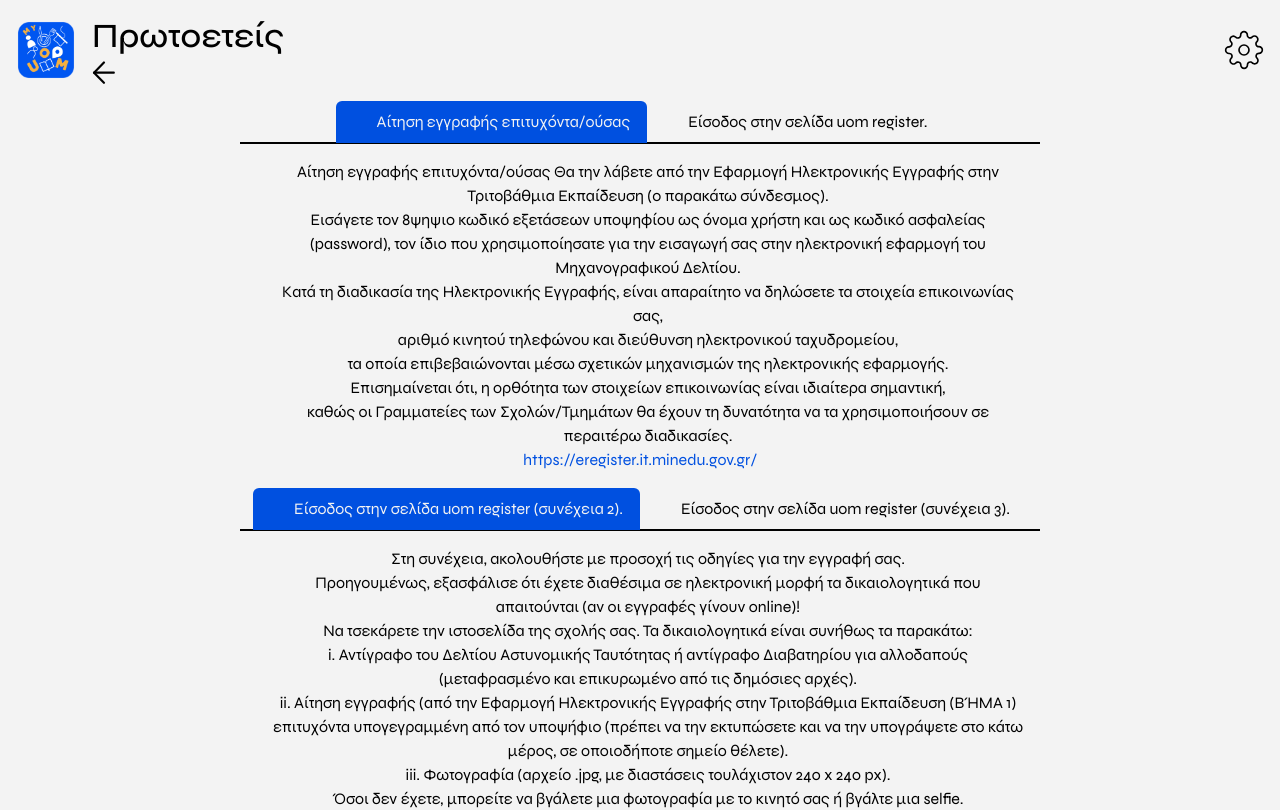
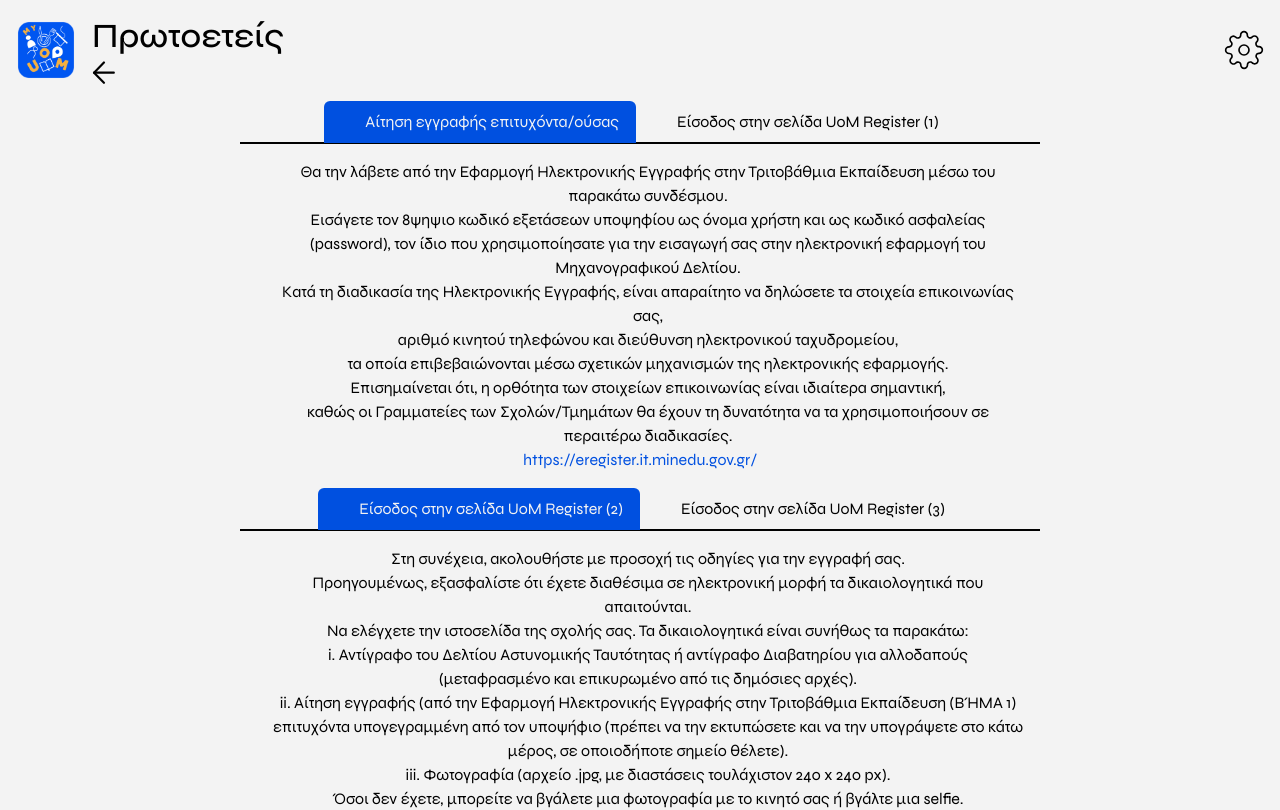
Before and after one commit to open-source-uom/myuom, a React (Create React App) app: page /firstyearinfo in a window 1280 px wide. Shown: the top 810 px of the page. Built offline with nearby package versions, Linux system fonts and the light colour scheme.

Commit message:
Fixed some issues

```diff
--- a/src/assets/FirstYearInfo.js
+++ b/src/assets/FirstYearInfo.js
@@ -3,7 +3,7 @@ const FirstYearInfo = [
     tab: "1",
     title: "Αίτηση εγγραφής επιτυχόντα/ούσας",
     content: [
-      "Αίτηση εγγραφής επιτυχόντα/ούσας Θα την λάβετε από την Εφαρμογή Ηλεκτρονικής Εγγραφής στην Τριτοβάθμια Εκπαίδευση (ο παρακάτω σύνδεσμος).",
+      "Θα την λάβετε από την Εφαρμογή Ηλεκτρονικής Εγγραφής στην Τριτοβάθμια Εκπαίδευση μέσω του παρακάτω συνδέσμου.",
       "Εισάγετε τον 8ψηψιο κωδικό εξετάσεων υποψηφίου ως όνομα χρήστη και ως κωδικό ασφαλείας (password), τον ίδιο που χρησιμοποίησατε για την εισαγωγή σας στην ηλεκτρονική εφαρμογή του Μηχανογραφικού Δελτίου.",
       "Κατά τη διαδικασία της Ηλεκτρονικής Εγγραφής, είναι απαραίτητο να δηλώσετε τα στοιχεία επικοινωνίας σας,",
       "αριθμό κινητού τηλεφώνου και διεύθυνση ηλεκτρονικού ταχυδρομείου,",
@@ -15,10 +15,10 @@ const FirstYearInfo = [
   },
   {
     tab: "2",
-    title: "Είσοδος στην σελίδα uom register.",
+    title: "Είσοδος στην σελίδα UoM Register (1)",
     content: [
-      "Εδώ χρησιμοποιείτε τα στοιχεία Κωδικός Υποψηφίου (θα το βρείτε στην κάρτα που δώσατε εξετάσεις αλλά και την αίτηση στο υπουργείο).",
-      "Αρχικά Υποψηφίου (τα 4 κεφαλαία αρχικά των ονομαστικών σου στοιχείων με τη σειρά: Επώνυμο, Όνομα, Πατρώνυμο, Μητρώνυμο) και ΑΜΚΑ.",
+      "Στο παρακάτω σύνδεσμο χρησιμοποιείτε τα στοιχεία Κωδικός Υποψηφίου (θα το βρείτε στην κάρτα που δώσατε εξετάσεις αλλά και την αίτηση στο υπουργείο).",
+      "Αρχικά Υποψηφίου (τα 4 κεφαλαία αρχικά των ονομαστικών σας στοιχείων με τη σειρά: Επώνυμο, Όνομα, Πατρώνυμο, Μητρώνυμο) και ΑΜΚΑ.",
       "Αφού εισέλθετε, θα εμφανιστούν τα στοιχεία σας.",
       "ΠΡΟΣΟΧΗ: Στην ένδειξη Ακαδημαϊκή πλατφόρμα της Google και συγκεκριμένα στα δύο πεδία γαλάζιου χρώματος,",
       "εμφανίζεται το Πανεπιστημιακό σας email και το συνθηματικό πρόσβασης (password).",
@@ -28,43 +28,42 @@ const FirstYearInfo = [
   },
   {
     tab: "1",
-    title: "Είσοδος στην σελίδα uom register (συνέχεια 2).",
+    title: "Είσοδος στην σελίδα UoM Register (2)",
     content: [
       "Στη συνέχεια, ακολουθήστε με προσοχή τις οδηγίες για την εγγραφή σας. ",
-      "Προηγουμένως, εξασφάλισε ότι έχετε διαθέσιμα σε ηλεκτρονική μορφή τα δικαιολογητικά που απαιτούνται (αν οι εγγραφές γίνουν online)!",
-      "Να τσεκάρετε την ιστοσελίδα της σχολής σας. Τα δικαιολογητικά είναι συνήθως τα παρακάτω:",
+      "Προηγουμένως, εξασφαλίστε ότι έχετε διαθέσιμα σε ηλεκτρονική μορφή τα δικαιολογητικά που απαιτούνται.",
+      "Να ελέγχετε την ιστοσελίδα της σχολής σας. Τα δικαιολογητικά είναι συνήθως τα παρακάτω:",
       "i. Αντίγραφο του Δελτίου Αστυνομικής Ταυτότητας ή αντίγραφο Διαβατηρίου για αλλοδαπούς (μεταφρασμένο και επικυρωμένο από τις δημόσιες αρχές).",
       "ii. Αίτηση εγγραφής (από την Εφαρμογή Ηλεκτρονικής Εγγραφής στην Τριτοβάθμια Εκπαίδευση (ΒΉΜΑ 1) επιτυχόντα υπογεγραμμένη από τον υποψήφιο (πρέπει να την εκτυπώσετε και να την υπογράψετε στο κάτω μέρος, σε οποιοδήποτε σημείο θέλετε).",
       "iii. Φωτογραφία (αρχείο .jpg, με διαστάσεις τουλάχιστον 240 x 240 px).",
       "Όσοι δεν έχετε, μπορείτε να βγάλετε μια φωτογραφία με το κινητό σας ή βγάλτε μια selfie.",
       " Για να επεξεργαστείτε την φωτογραφία μπορείτε χρησιμοποιήσετε κάποιο πρόγραμμα επεξεργασίας εικόνας όπως photoshop,",
       "gimp ή και online στον δεύτερο σύνδεσμο",
-      "iv. Υπεύθυνη Δήλωση ΜΗ εγγραφής σε άλλη Σχολή ή Τμήμα Τριτοβάθμιας Εκπαίδευσης."
+      "iv. Υπεύθυνη Δήλωση ΜΗ εγγραφής σε άλλη Σχολή ή Τμήμα Τριτοβάθμιας Εκπαίδευσης.",
     ],
-    links: [
-      "https://www.uom.gr/register",
-      "https://www.photopea.com/",
-    ],
+    links: ["https://www.uom.gr/register", "https://www.photopea.com/"],
   },
   {
     tab: "2",
-    title: "Είσοδος στην σελίδα uom register (συνέχεια 3).",
+    title: "Είσοδος στην σελίδα UoM Register (3)",
     content: [
-      "Την δήλωση αυτή μπορείτε να την εκτυπώσετε από τον παρακάτω σύνδεσμο και να πάτε να την υπογράψετε σε κάποιο ΚΕΠ.",
+      "Την δήλωση αυτή μπορείτε να την εκτυπώσετε από τον παρακάτω σύνδεσμο και να την υπογράψετε σε κάποιο ΚΕΠ.",
       "Επάνω συμπληρώνετε το τμήμα σας",
       "Εναλλακτικά μπορείτε να το κάνετε και μέσα από το gov.gr αρκεί να έχετε λογαριασμό τραπέζης ή λογαριασμό στην εφορία.",
       "Με αυτό τον τρόπο δεν χρειάζεται να πάτε στο ΚΕΠ.",
       "Συμπληρώστε το κείμενο: δεν είμαι εγγεγραμμένος/η σε άλλο Τμήμα ή Σχολή της Τριτοβάθμιας Εκπαίδευσης",
-      "ΠΡΟΣΟΧΗ: Τα αρχεία που θα στείλετε, ΝΑ ΤΑ ΔΙΠΛΟΤΣΕΚΑΡΕΤΕ πριν τα στείλετε. Δεν μπορείτε να τα διορθώσετε μετά.",
+      "ΠΡΟΣΟΧΗ: α είστε σίγουροι για τα αρχεία που θα στείλετε πριν τα στείλετε. Δεν μπορείτε να τα διορθώσετε μετά.",
       "Στην φόρμα εγγραφής (εάν οι εγγραφές θα είναι online αλλά μπορεί να γίνει και δια ζώσης) θα ζητηθούν",
       "ΑΡΙΘΜΟΣ ΜΗΤΡΩΟΥ ΑΡΡΕΝΩΝ (για άρρενες φοιτητές)",
       "ΤΟΠΟΣ ΜΗΤΡΩΟΥ ΑΡΡΕΝΩΝ (για άρρενες φοιτητές)",
       "ΑΡΙΘΜΟΣ ΔΗΜΟΤΟΛΟΓΙΟΥ (αναγράφεται στην πίσω όψη του δελτίου ταυτότητας, στο πεδίο ΔΗΜΟΤΗΣ) *",
       "ΤΟΠΟΣ ΔΗΜΟΤΟΛΟΓΙΟΥ (αναγράφεται στην πίσω όψη του δελτίου ταυτότητας, στο πεδίο ΔΗΜΟΤΗΣ) *",
-      "Στους αριθμούς, δέχεται μόνο αριθμούς. Μην βάζετε την / απλά ΜΟΝΟ τους αριθμούς.",
-      "Θα τα βρείτε όλα στην ταυτότητά σας και στο απολυτήριο λυκείου."
+      "Στους αριθμούς, δέχεται μόνο αριθμούς. Μην βάζετε την / απλά μόνο τους αριθμούς.",
+      "Θα τα βρείτε όλα στην ταυτότητά σας και στο απολυτήριο λυκείου.",
     ],
-    links: ["https://www.uom.gr/site/images/downloads/%CE%A5%CF%80%CE%B5%CF%8D%CE%B8%CF%85%CE%BD%CE%B7%20%CE%94%CE%AE%CE%BB%CF%89%CF%83%CE%B7%20%CE%9C%CE%B7%20%CE%B5%CE%B3%CE%B3%CF%81%CE%B1%CF%86%CE%AE%CF%82%20%CF%83%CE%B5%20%CE%AC%CE%BB%CE%BB%CE%B7%20%CE%A3%CF%87%CE%BF%CE%BB%CE%AE%20%CE%AE%20%CE%A4%CE%BC%CE%AE%CE%BC%CE%B1.pdf"],
+    links: [
+      "https://www.uom.gr/site/images/downloads/%CE%A5%CF%80%CE%B5%CF%8D%CE%B8%CF%85%CE%BD%CE%B7%20%CE%94%CE%AE%CE%BB%CF%89%CF%83%CE%B7%20%CE%9C%CE%B7%20%CE%B5%CE%B3%CE%B3%CF%81%CE%B1%CF%86%CE%AE%CF%82%20%CF%83%CE%B5%20%CE%AC%CE%BB%CE%BB%CE%B7%20%CE%A3%CF%87%CE%BF%CE%BB%CE%AE%20%CE%AE%20%CE%A4%CE%BC%CE%AE%CE%BC%CE%B1.pdf",
+    ],
   },
   {
     tab: "1",
@@ -77,11 +76,9 @@ const FirstYearInfo = [
       "ΠΡΟΣΟΧΗ: Μας συνιστούν για δική μας διευκόλυνση να επιλέξετε τον ίδιο κωδικό πρόσβασης για τον Ιδρυματικό Λογαριασμό με αυτόν που ορίστηκε για τον λογαριασμό στην Ακαδημαϊκή πλατφόρμα της Google (G-Suite).",
       "Για την αλλαγή Password στην υπηρεσία UREGISTER μπορείτε να εισέλθετε στην δεύτερη διεύθυνση.",
       "Θυμήθείτε, εφόσον άλλαξετε το συνθηματικό θα πρέπει με το νέο συνθηματικό να εισέρχεστε σε όλες τις διαδικτυακές υπηρεσίες,",
-      " (εκτός από το GMAIL, που είναι ξεχωριστή υπηρεσία και τη διαχειρίζεσαι από το περιβάλλον του GMAIL)."
+      " (εκτός από το GMAIL, που είναι ξεχωριστή υπηρεσία και τη διαχειρίζεσαι από το περιβάλλον του GMAIL).",
     ],
-    links: ["https://uregister.uom.gr/",
-            "https://mypassword.uom.gr/"
-          ],
+    links: ["https://uregister.uom.gr/", "https://mypassword.uom.gr/"],
   },
   {
     tab: "2",
@@ -232,7 +229,5 @@ const FirstYearInfo = [
       "https://www.uom.gr/student-care/eyropaikh-karta-asfalishs-astheneias-e-k-a-a",
     ],
   },
-
-
 ];
 export default FirstYearInfo;
```
